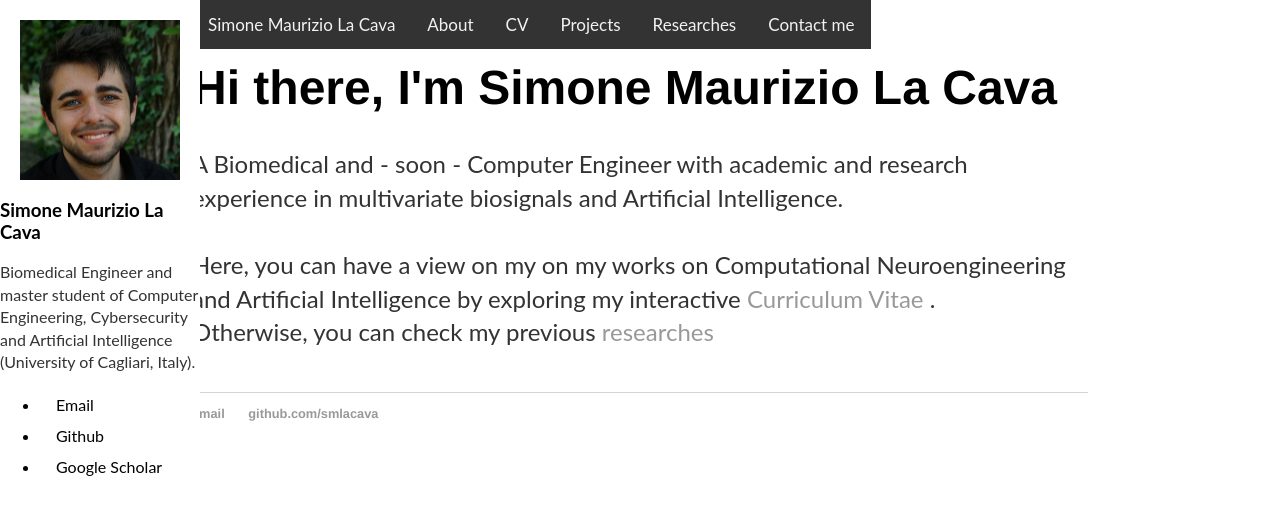
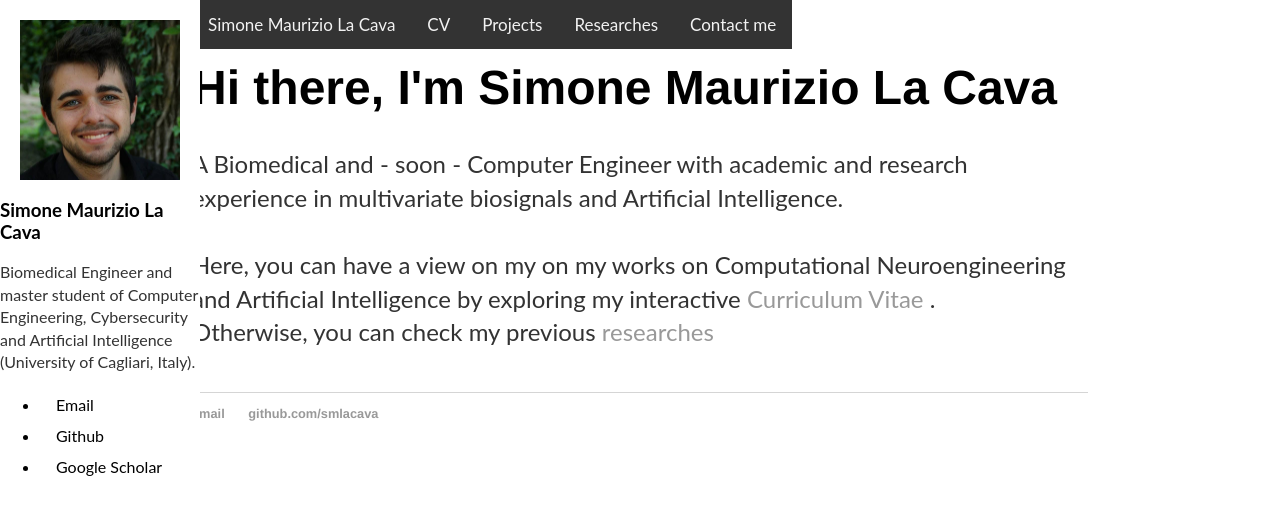
Before and after one commit to smlacava/smlacava.github.io, a Jekyll site: the page built from index.html, in a window 1280 px wide. Shown: the top 515 px of the page. Built offline with Jekyll 4.4.1, drawn with Linux system fonts in a browser that asks for light colours.

Commit message:
Update default.html

```diff
--- a/_layouts/default.html
+++ b/_layouts/default.html
@@ -105,7 +105,6 @@
 			</div>
 			<div class="topnav">
 				<a href="/">Simone Maurizio La Cava</a>
-				<a href="/about">About</a>
 				<a href="/CV">CV</a>
               			<a href="https://github.com/smlacava">Projects</a>
               			<a href="https://scholar.google.com/citations?user=ilco-ckAAAAJ&oi=ao">Researches</a>
```
